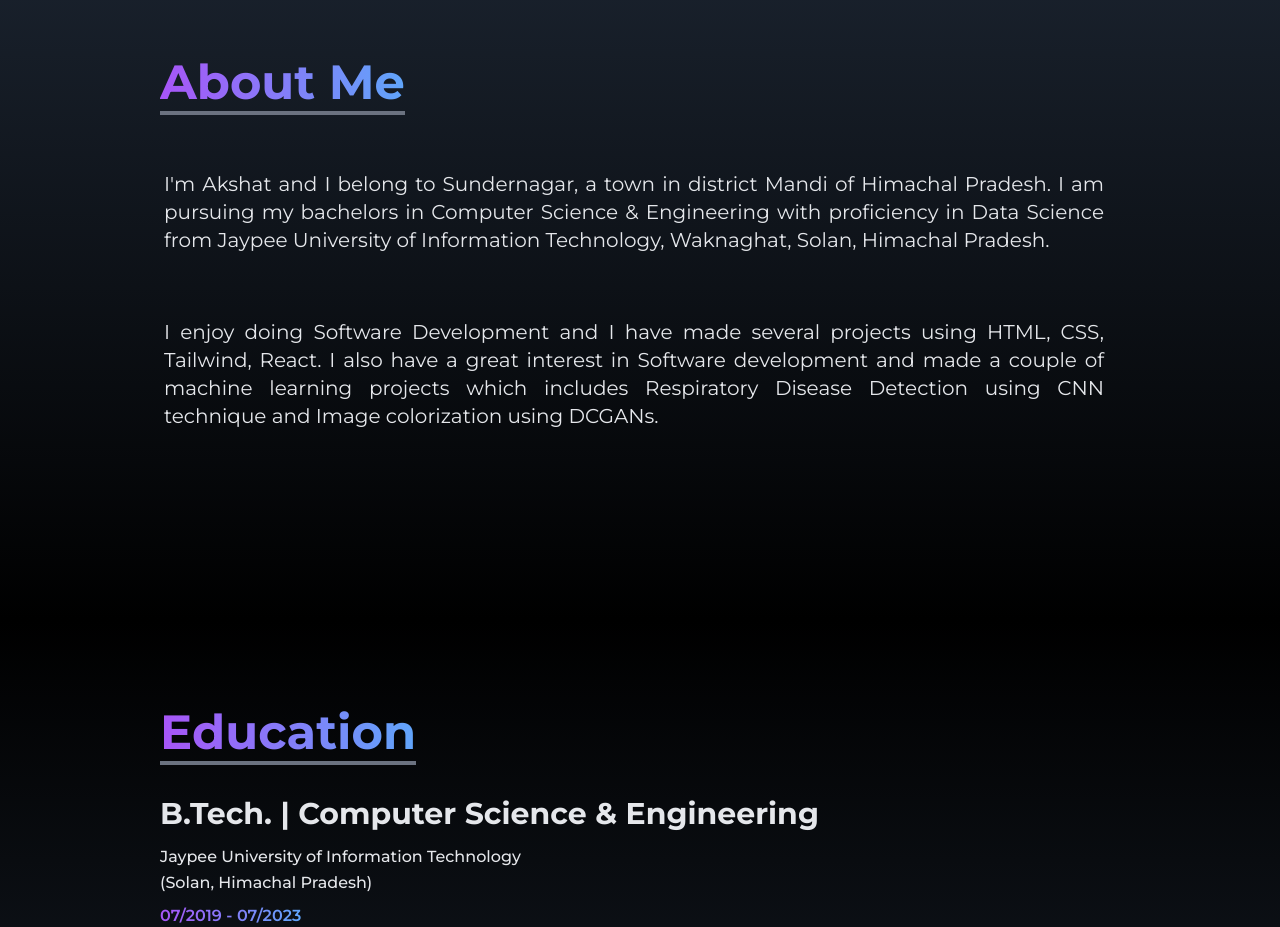
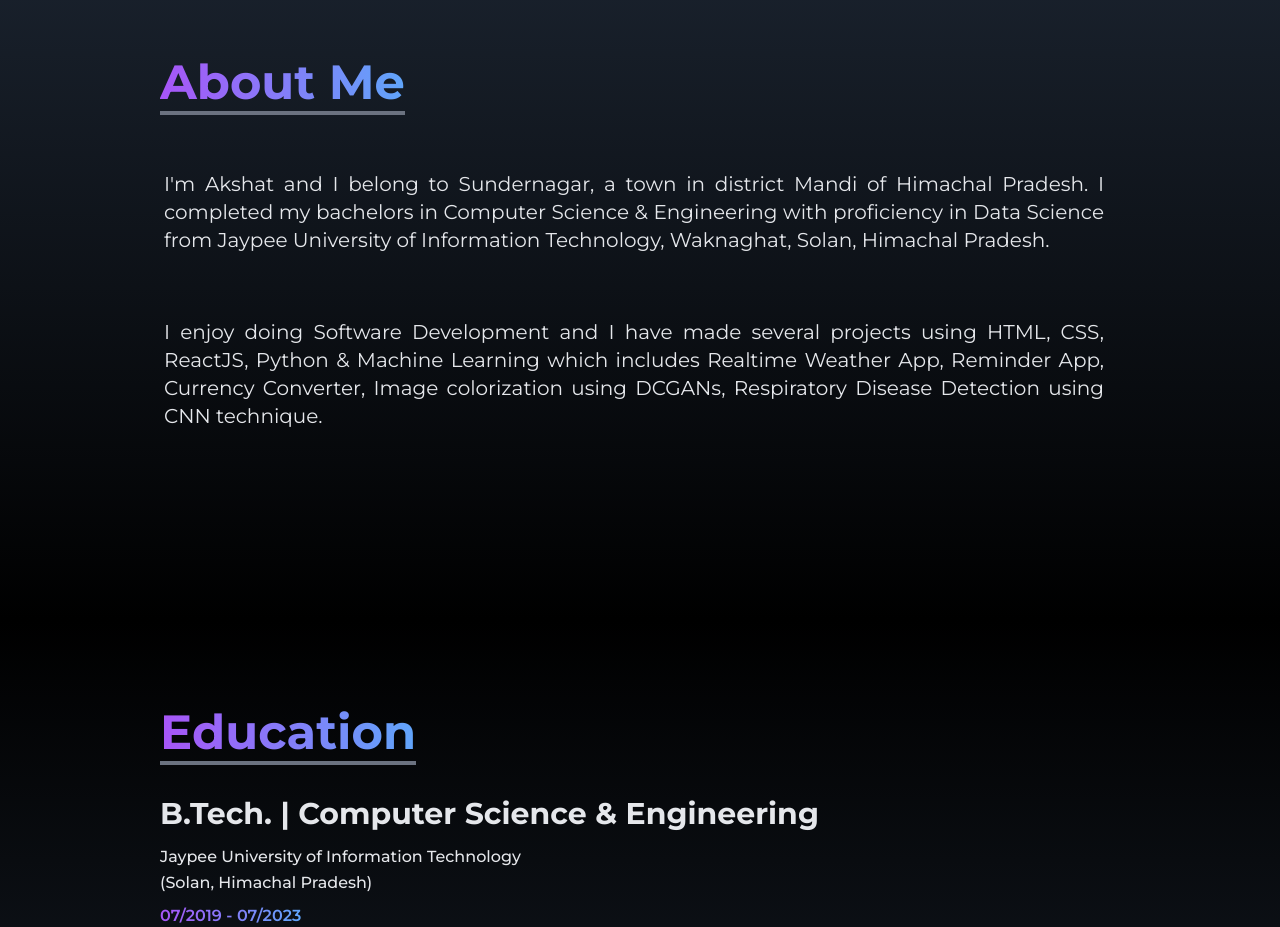
Before and after one commit to akshat26akd/Portfolio-Using-React-Tailwind, a React (Vite) app: page / in a window 1280 px wide. Shown: the part 980-1907 px from the top of the page. Built offline with nearby package versions, Linux system fonts and the light colour scheme.

Commit message:
Updated About Section

```diff
--- a/src/pages/About.jsx
+++ b/src/pages/About.jsx
@@ -15,17 +15,17 @@ const About = () => {
         <br />
         <p className="text-base md:text-xl text-justify pl-1 pr-4 pt-10 leading-loose">
           I'm Akshat and I belong to Sundernagar, a town in district Mandi of
-          Himachal Pradesh. I am pursuing my bachelors in Computer Science &
+          Himachal Pradesh. I completed my bachelors in Computer Science &
           Engineering with proficiency in Data Science from Jaypee University of
           Information Technology, Waknaghat, Solan, Himachal Pradesh.
         </p>
         <br />
         <p className="text-base md:text-xl text-justify pl-1 pr-4 pt-10 leading-loose">
           I enjoy doing Software Development and I have made several projects
-          using HTML, CSS, Tailwind, React. I also have a great interest in
-          Software development and made a couple of machine learning projects
-          which includes Respiratory Disease Detection using CNN technique and
-          Image colorization using DCGANs.
+          using HTML, CSS, ReactJS, Python & Machine Learning which includes
+          Realtime Weather App, Reminder App, Currency Converter, Image
+          colorization using DCGANs, Respiratory Disease Detection using CNN
+          technique.
         </p>
       </div>
     </div>
```
